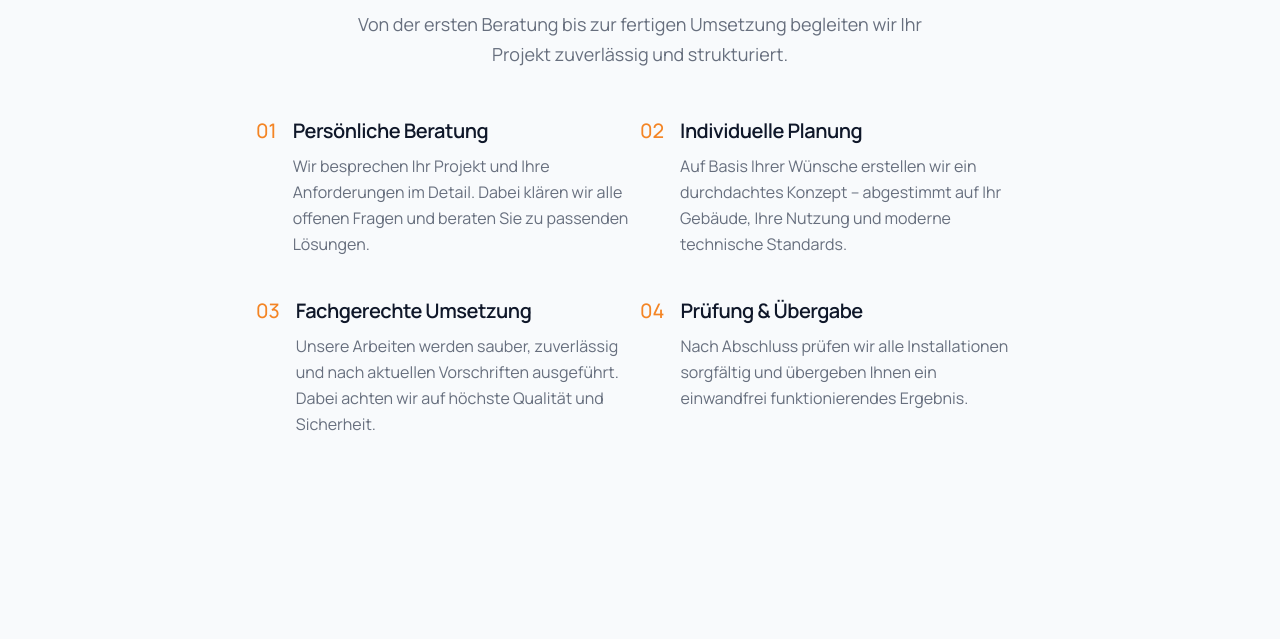
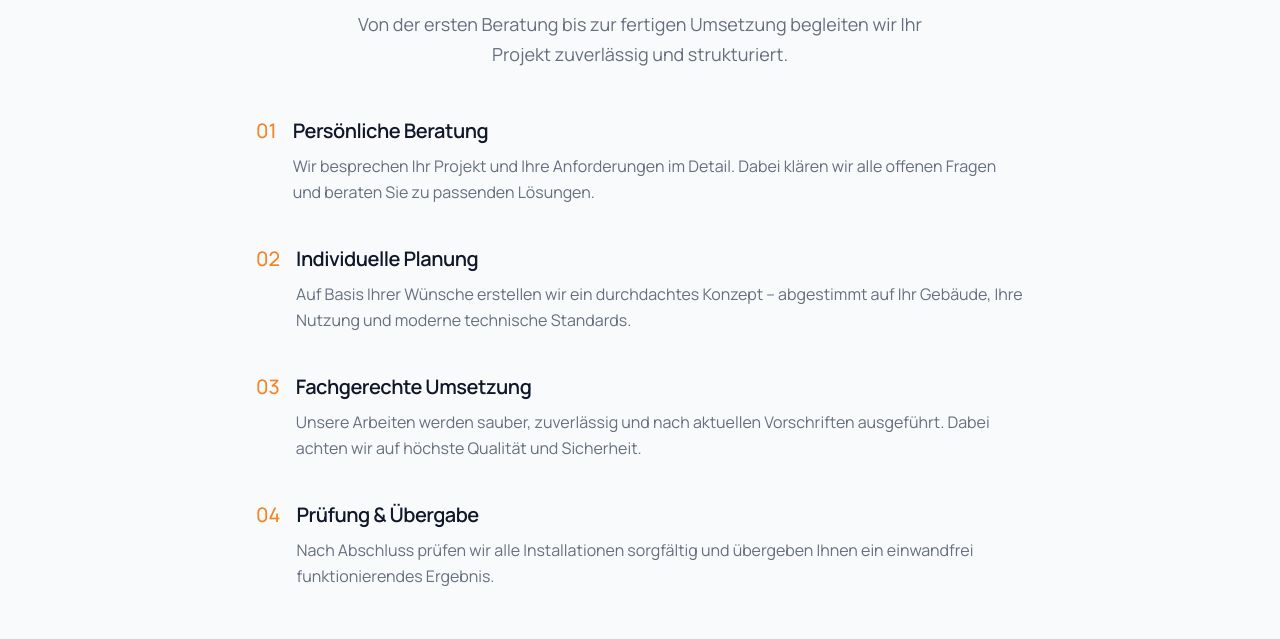
Before and after one commit to Zyrean/elektro-braun, a Next.js app: page /leistungen in a window 1280 px wide. Shown: the part 3916-4555 px from the top of the page. Built offline with nearby package versions, Linux system fonts and the light colour scheme.

Commit message:
no message

```diff
--- a/src/components/sections/services-process/ServiceProcessSteps.tsx
+++ b/src/components/sections/services-process/ServiceProcessSteps.tsx
@@ -14,7 +14,7 @@ function ServiceProcessSteps() {
           subtitle="Von der ersten Beratung bis zur fertigen Umsetzung begleiten wir Ihr Projekt zuverlässig und strukturiert."
         />
 
-        <div className="mx-auto grid max-w-3xl grid-cols-1 space-y-10 sm:grid-cols-2">
+        <div className="mx-auto grid max-w-3xl grid-cols-1 space-y-10 sm:grid-cols-2 lg:grid-cols-1">
           {servicesSteps.map((step, index) => (
             <div key={step.title} className="relative flex gap-4">
               <div className="text-primary text-xl font-medium">
--- a/src/components/sections/unternehmen/Gallery.tsx
+++ b/src/components/sections/unternehmen/Gallery.tsx
@@ -63,7 +63,7 @@ function Gallery({ title, subtitle, images }: GalleryProps) {
   return (
     <>
       <AppSection top={spacing} bottom={spacing}>
-        <AppContainer className="lg:px-0">
+        <AppContainer>
           {title && <SectionHeader title={title} subtitle={subtitle} />}
 
           <Carousel className="w-full" setApi={(embla) => setApi(embla ?? null)}>
```
